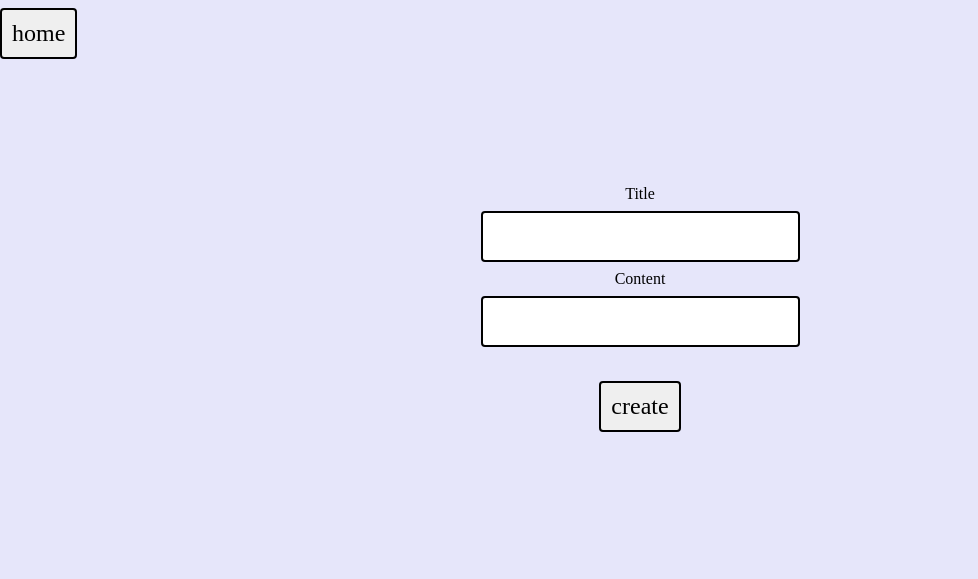
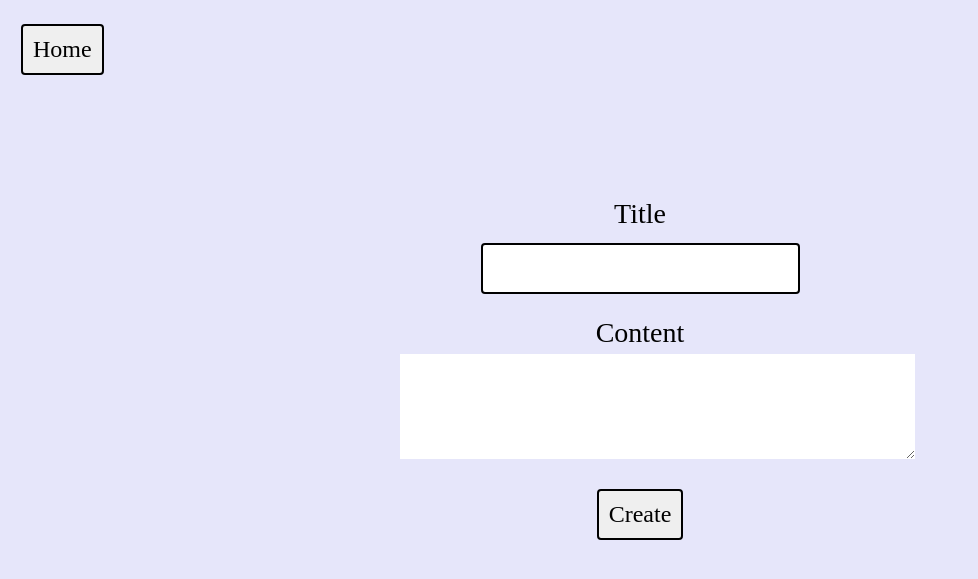
Before and after one commit to shafiulhaque/mykolyk-fan-club-blog, a Flask app: page /create in a window 1280 px wide. Shown: the top 579 px of the page, without its empty margins (0-978 px from the left). Run offline with Flask 2, Linux system fonts and the light colour scheme; the visitor is signed in with stand-in values (Sample User, id 1).

Commit message:
finish create(?)

```diff
--- a/app/static/css/styles.css
+++ b/app/static/css/styles.css
@@ -79,3 +79,9 @@ h2 {
     font-size: 28px;
     padding: 10px 0;
 }
+
+.body-container p {
+    font-size: 28px;
+    margin-top: 10px;
+    padding: 5px 0;
+}
--- a/app/templates/create.html
+++ b/app/templates/create.html
@@ -7,20 +7,23 @@
   </head>
 
   <body>
-    <form action="/" method="POST">
-			<input type="submit" value="home">
-		</form>
-    <br>
+    <div class="navbar">
+      <form action="/" method="POST">
+        <input type="submit" value="Home">
+      </form>
+      <br>
+    </div>
 
     <div class="body-container">
       <form action="/create" method="POST">
-        <p> Title </p>
+        <p>Title</p>
         <input type="text" name="title">
         <br>
-        <p> Content </p>
-        <input type="text" name="content">
+
+        <p>Content</p>
+        <textarea cols="50" rows="5" type="text" name="content" style="font-size: 18px;"></textarea>
         <br><br>
-        <input type="submit" name="sub2" value="create">
+        <input type="submit" name="sub2" value="Create">
       </form>
 
       <br>
```
